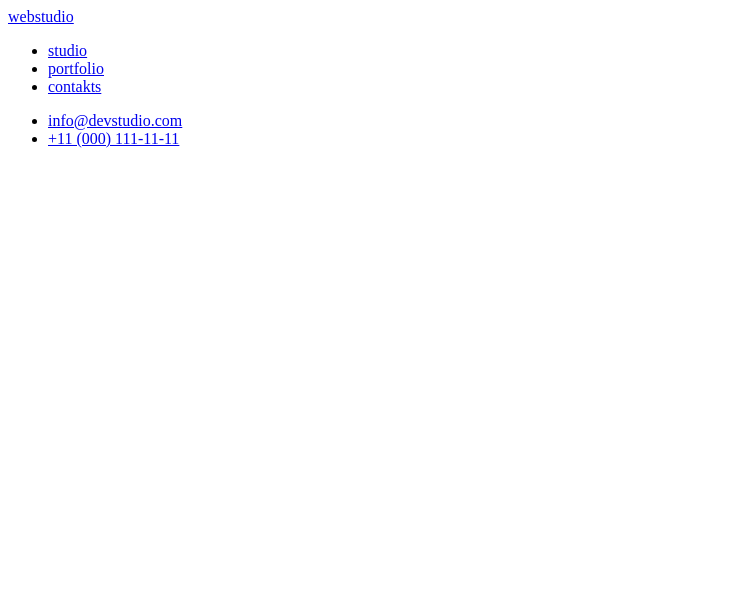
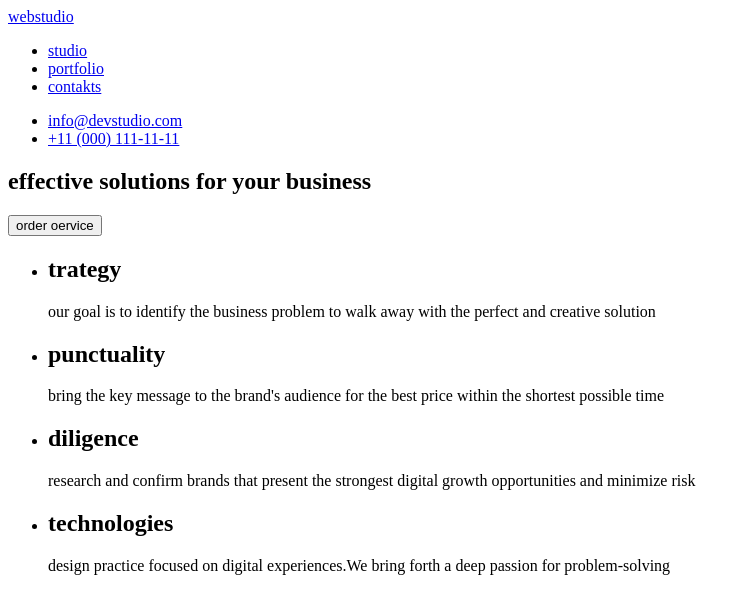
Before and after one commit to PRO100NRG/goit-markup-hw-01, a plain HTML site: page index.html in a window 1280 px wide. Shown: the whole page, without its empty margins (0-749 px from the left). Drawn offline with Linux system fonts and the light colour scheme.

Commit message:
main start.1 section

```diff
--- a/index.html
+++ b/index.html
@@ -9,17 +9,52 @@
 <body>
     <header>
         <a href="#">webstudio</a>
-        <ul>
+        <nav>
+           <ul>
             <li><a href="#">studio</a></li>
             <li><a href="#">portfolio</a></li>
             <li><a href="#">contakts</a></li>
-        </ul>
-        <ul>
+           </ul>
+        </nav>
+           <ul>
             <li><a href="#">info@devstudio.com</a></li>
             <li><a href="#">+11 (000) 111-11-11</a></li>
-        </ul>
+           </ul>
+     </header>
+     <main>
+        <section>
+            <h1>effective solutions for your business</h1>
+            <button type="button">order oervice</button>
+        </section>
+        <section>
+            <Ul>
+                <li>
+                <h2>trategy</h2>
+                <p>our goal is to identify the business
+                    problem to walk away with the perfect and creative solution</p>
+                </li>
+                <li>
+                <h2>punctuality</h2>
+                <p>bring the key message to the brand's audience for the best price
+                    within the shortest possible time</p>
+                </li>
+                <li>
+                <h2>diligence</h2>
+                <p>research and confirm brands that present the strongest digital
+                        growth opportunities and minimize risk</p>
+                </li>
+                <li>
+                <h2>technologies</h2>
+                <p>design practice focused on digital experiences.We bring forth
+                    a deep passion for problem-solving</p>
+                </li>
+            </Ul>
+        </section>
 
-    </header>
+    </main>
+
+
+
 
 </body>
 </html>
```
